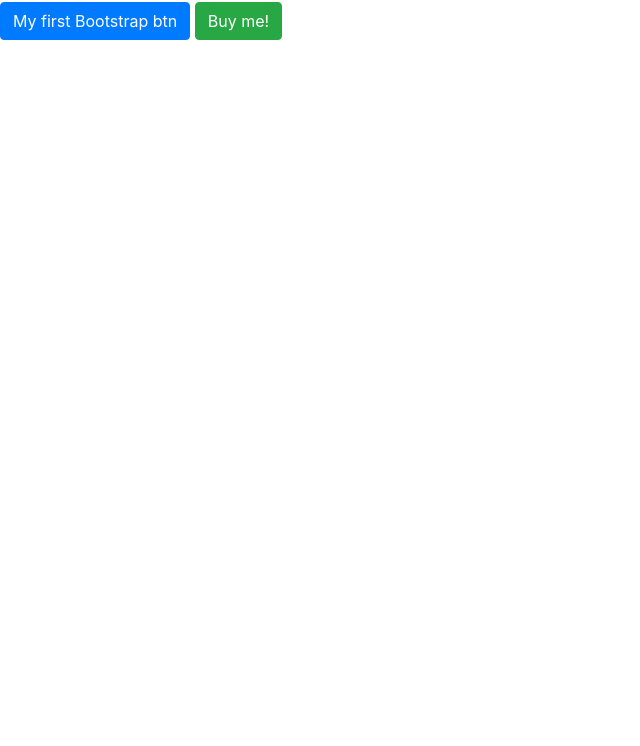
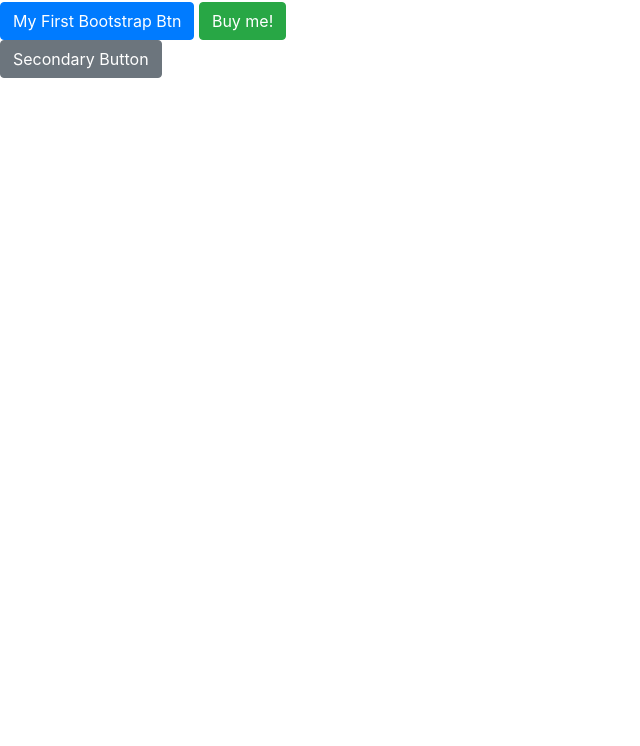
Before and after one commit to kristinechong/seventeen-one, a plain HTML site: page index.html in a window 1280 px wide. Shown: the part 54-800 px from the top of the page, without its empty margins (0-640 px from the left). Drawn offline with nearby package versions, Linux system fonts and the light colour scheme.

Commit message:
Secondary Button

```diff
--- a/index.html
+++ b/index.html
@@ -12,8 +12,13 @@
   </head>
   <body>
     <h1>Hello, world!</h1>
-    <button type="button" class="btn btn-primary">My first Bootstrap btn</button>
+    <button type="button" class="btn btn-primary">My First Bootstrap Btn</button>
     <button type="button" class="btn btn-success">Buy me!</button>
+
+    <br>
+
+    <button type="button" class="btn btn-secondary">Secondary Button</button>
+
 
 
     <!-- Optional JavaScript -->
```
